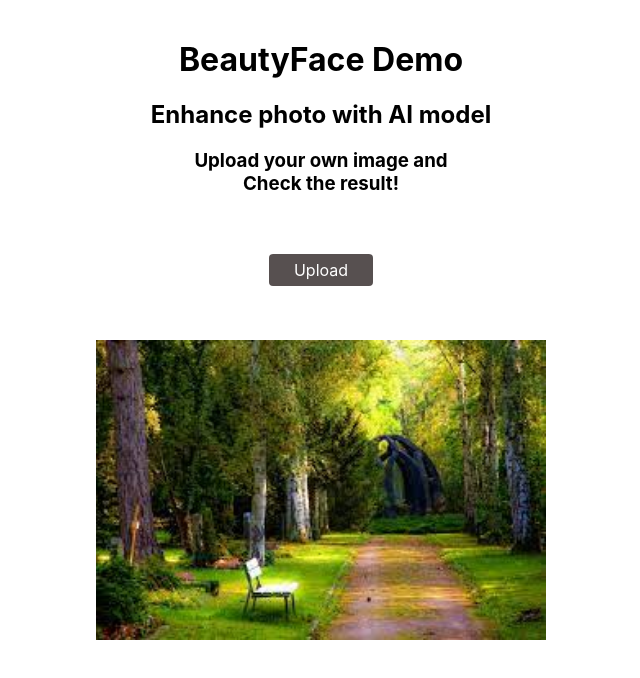
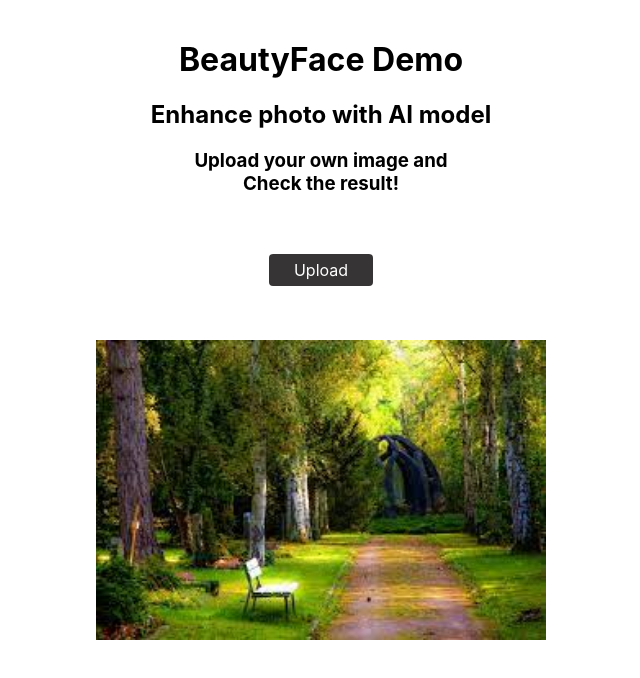
Before and after one commit to EggPudding/BeautyFaceDemo, a React (Create React App) app: page / in a window 1280 px wide. In both pictures the pointer is over the label "Upload". Shown: the top 678 px of the page, without its empty margins (319-959 px from the left). Built offline with nearby package versions, Linux system fonts and the light colour scheme.

Commit message:
Add button hover effect

```diff
--- a/src/App.css
+++ b/src/App.css
@@ -32,3 +32,11 @@
   color: white;
   cursor: pointer;
 }
+
+.input-file-button:hover {
+  padding: 6px 25px;
+  background-color: #363434;
+  border-radius: 4px;
+  color: white;
+  cursor: pointer;
+}
```
